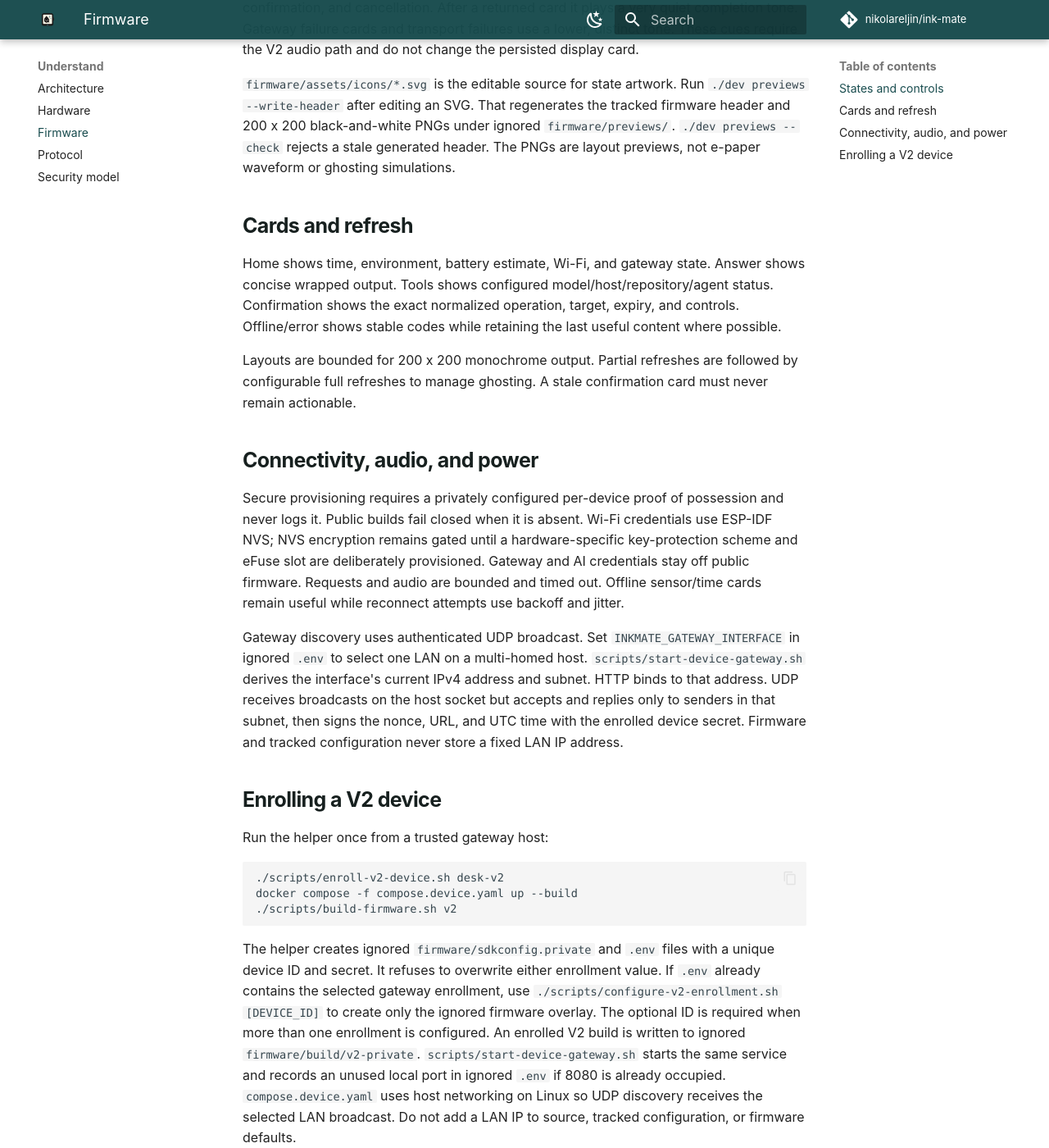
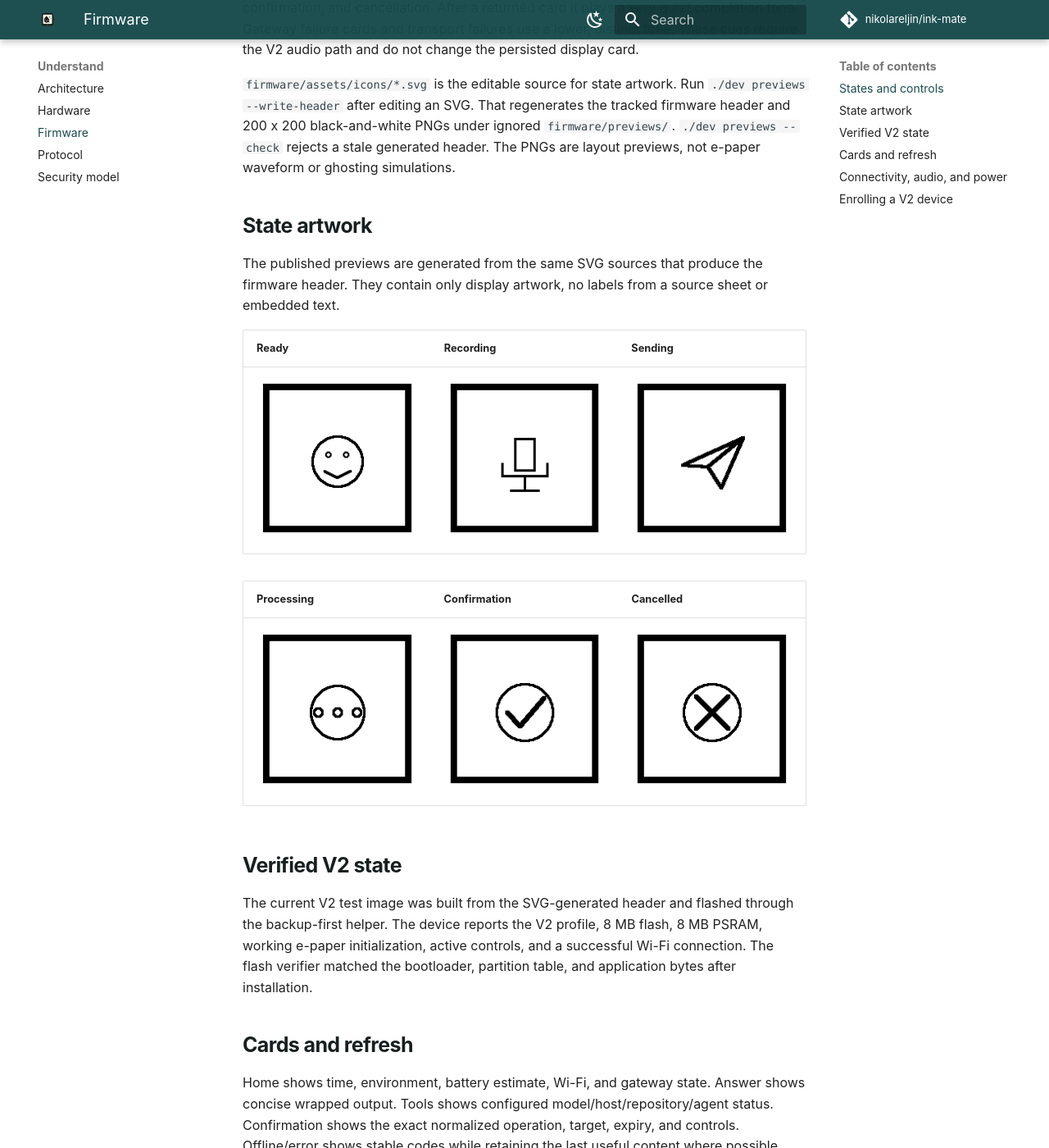
Before and after one commit to nikolareljin/ink-mate, an MkDocs documentation site: the page built from docs/firmware.md, in a window 1280 px wide and 1400 px high, scrolled down 1090 px. Shown: the whole window at 82% size. Built offline with MkDocs 1.6.1 and Material for MkDocs 9.7.7, drawn with Linux system fonts in a browser that asks for light colours; comment, search, counter and statistics services are not loaded.

Commit message:
docs: publish device state previews

```diff
--- a/docs/firmware.md
+++ b/docs/firmware.md
@@ -29,6 +29,28 @@ tracked firmware header and 200 x 200 black-and-white PNGs under ignored
 `firmware/previews/`. `./dev previews --check` rejects a stale generated
 header. The PNGs are layout previews, not e-paper waveform or ghosting
 simulations.
+
+## State artwork
+
+The published previews are generated from the same SVG sources that produce
+the firmware header. They contain only display artwork, no labels from a source
+sheet or embedded text.
+
+| Ready | Recording | Sending |
+| --- | --- | --- |
+| ![Ready state](assets/device-states/ready.png) | ![Recording state](assets/device-states/recording.png) | ![Sending state](assets/device-states/sending.png) |
+
+| Processing | Confirmation | Cancelled |
+| --- | --- | --- |
+| ![Processing state](assets/device-states/processing.png) | ![Confirmation state](assets/device-states/confirmation.png) | ![Cancelled state](assets/device-states/cancelled.png) |
+
+## Verified V2 state
+
+The current V2 test image was built from the SVG-generated header and flashed
+through the backup-first helper. The device reports the V2 profile, 8 MB flash,
+8 MB PSRAM, working e-paper initialization, active controls, and a successful
+Wi-Fi connection. The flash verifier matched the bootloader, partition table,
+and application bytes after installation.
 
 ## Cards and refresh
 
```
Also changed, not shown: docs/assets/device-states/cancelled.png (added), docs/assets/device-states/confirmation.png (added), docs/assets/device-states/processing.png (added), docs/assets/device-states/ready.png (added), docs/assets/device-states/recording.png (added), docs/assets/device-states/sending.png (added).
